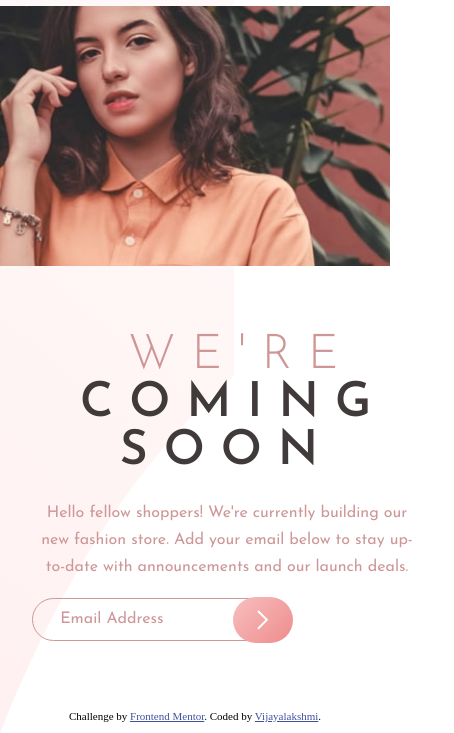
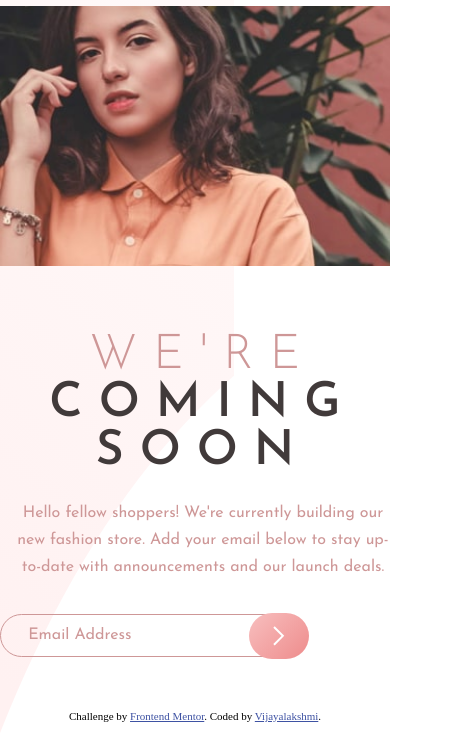
Before and after one commit to VijayalakshmiGanesh/base-apparel-coming-soon-master, a plain HTML site: page index.html in a window 390 px wide. Shown: the part 111-844 px from the top of the page, 454 px wide, since content can reach past the window. Drawn offline with Linux system fonts and the light colour scheme.

Commit message:
mobile draft 2

```diff
--- a/style1.css
+++ b/style1.css
@@ -181,15 +181,16 @@ input {
         padding: 1rem;
     }
 
+    /*
     .centerPseudo {
         margin: 0 1rem;
         padding: 0 1rem;
-        width: 100vw;
-    }
+
+    } */
 
     h1,
     h1 span {
-        margin: 2rem 2rem 1rem;
+        margin: 2rem 1rem 1rem;
         padding: 1rem 1rem 0.5rem;
         text-align: center;
     }
@@ -197,7 +198,8 @@ input {
     .desc {
         text-align: center;
         margin: 0 0.3rem;
-        padding: 0 0.2rem;
+        padding: 0 0.2rem 1rem;
+        width: 100vw;
 
     }
 
@@ -211,7 +213,7 @@ input {
     }
 
     input[type="text"] {
-        width: 10rem;
+        width: 13rem;
         padding: 0.8rem 3.5rem 0.8rem 1.7rem;
         /* margin: 1rem 2rem; */
         margin: 1rem 0;
```
